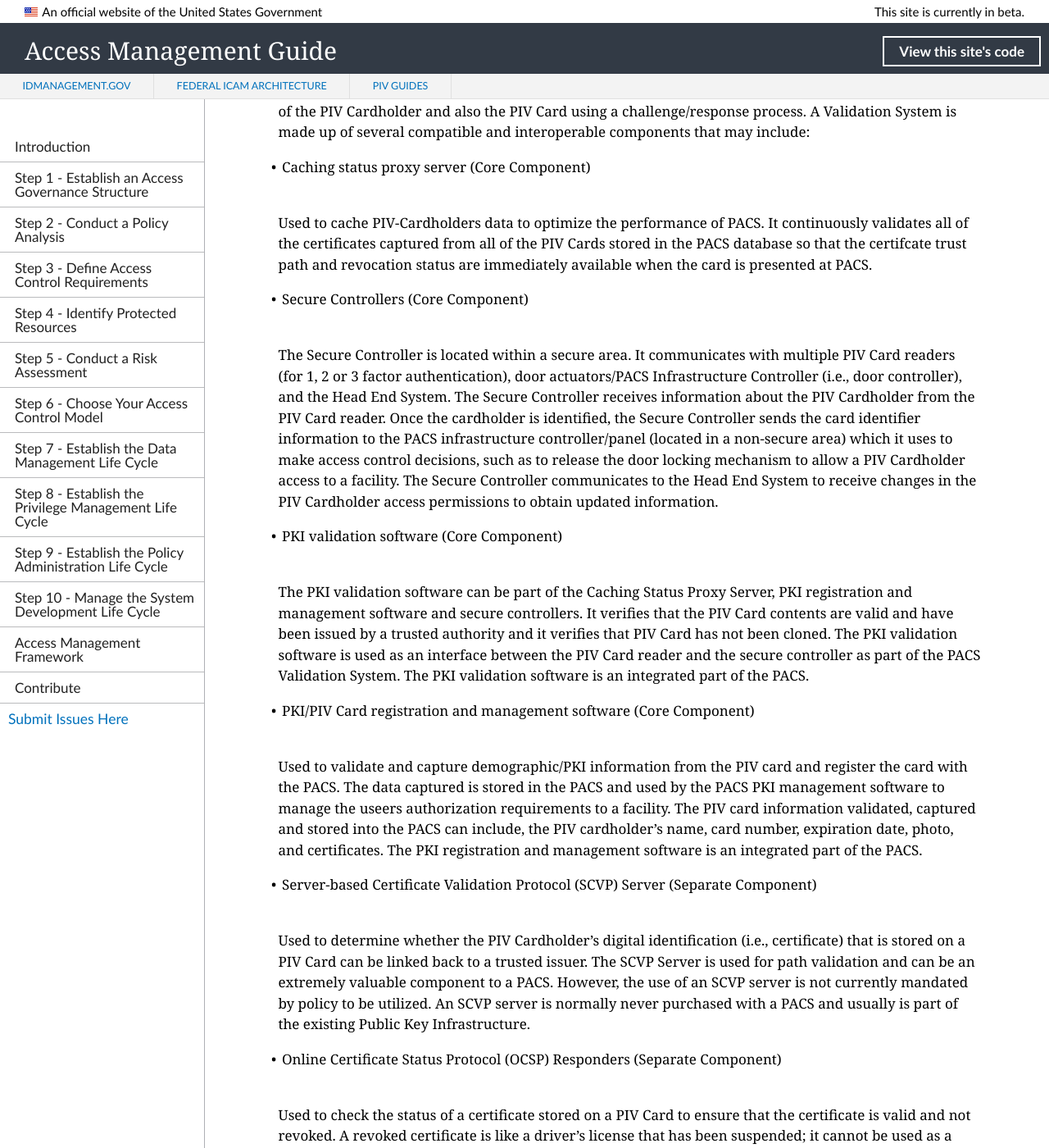
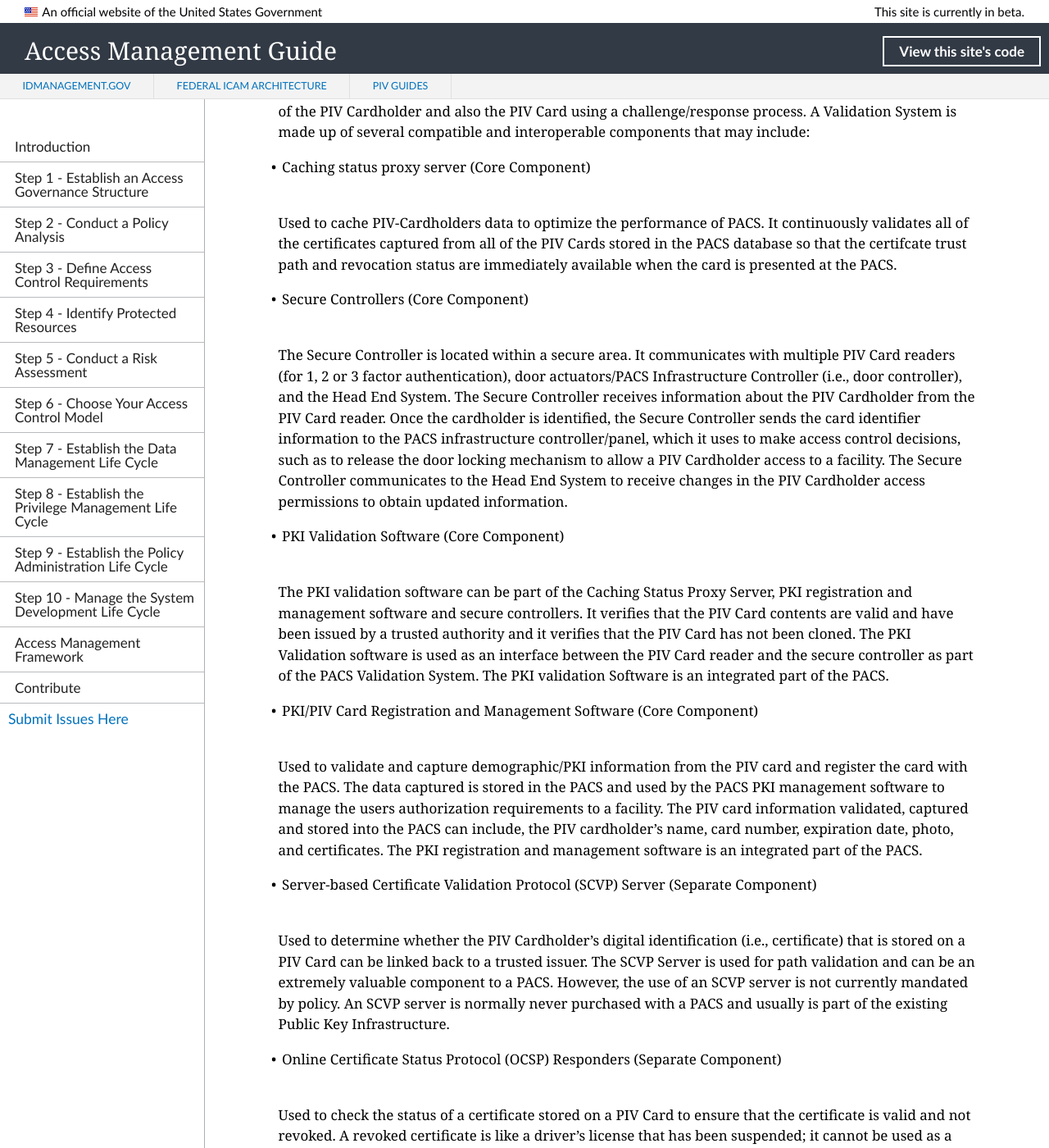
Before and after one commit to GSA/ficam-access, a Jekyll site: the page built from pages/PACS-guide.md, in a window 1280 px wide and 1400 px high, scrolled down 7323 px. Shown: the whole window at 82% size. Built offline with Jekyll 4.4.1, drawn with Linux system fonts in a browser that asks for light colours; nearby versions of some CDN libraries; some of the changed text lies outside the part shown.

Commit message:
Check information
Reviewed and fixed errors

```diff
--- a/pages/PACS-guide.md
+++ b/pages/PACS-guide.md
@@ -77,7 +77,7 @@ NIST FIPS 201 provided the opportunity to migrate building access systems from L
 
 * PIV compliant PACS allow Federal employees and contractors to utilize the same PIV card for physical access into all Federal facilities for which they are authorized.
 
-* Creates standardization and promotes interoperability within the Federal Government by Integrating several disparate PACSs into an enterprise system
+* Creates standardization and promotes interoperability within the Federal Government by integrating several disparate PACSs into an enterprise system
 
 * Provides a system that promotes trust and create efficiency by rapidly authenticating credentials electronically for entering and exiting Federal facilities
 
@@ -110,7 +110,7 @@ A PIV Reader (i.e., smartcard reader) is a device that provides the human interf
 *	Two Factor PIV Readers – Has a Pin Pad but no Biometric Reader
 * Three Factor PIV Readers – Has Pin Pad and Biometric Reader
 
-Example of a PIV Reader in operation: Federal employees and contractors will present their PIV Card to the PIV reader to obtain entry into a controlled Federal facility.  The PIV Reader reads the identifying information stored on the PIV Card that is associated with the individual PIV Cardholder. It then communicates that information to the PACS Validation System.  The Validation System will validate the credentials of the individual stored on the PIV Card.  The information obtained from the PIV Card will determine if the individual will be granted physical access to the facility. A PIV reader may be a wholly-integrated unit, or it may be an assembly of components including:
+Example of a PIV Reader in operation: Federal employees and contractors will present their PIV Card to the PIV Reader to obtain entry into a controlled Federal facility.  The PIV Reader reads the identifying information stored on the PIV Card that is associated with the individual PIV Cardholder. It then communicates that information to the PACS Validation System.  The Validation System will validate the credentials of the individual stored on the PIV Card.  The information obtained from the PIV Card will determine if the individual will be granted physical access to the facility. A PIV Reader may be a wholly-integrated unit, or it may be an assembly of components including:
 
 * Contact Reader (Core Component)
 
@@ -153,23 +153,23 @@ The PACS Validation System provides the necessary functions to perform identific
 
 *	Caching status proxy server (Core Component)
 
-Used to cache PIV-Cardholders data to optimize the performance of PACS.  It continuously validates all of the certificates captured from all of the PIV Cards stored in the PACS database so that the certifcate trust path and revocation status are immediately available when the card is presented at PACS.
+Used to cache PIV-Cardholders data to optimize the performance of PACS.  It continuously validates all of the certificates captured from all of the PIV Cards stored in the PACS database so that the certifcate trust path and revocation status are immediately available when the card is presented at the PACS.
 
 *	Secure Controllers (Core Component)
 
-The Secure Controller is located within a secure area.  It communicates with multiple PIV Card readers (for 1, 2 or 3 factor authentication), door actuators/PACS Infrastructure Controller (i.e., door controller), and the Head End System.  The Secure Controller receives information about the PIV Cardholder from the PIV Card reader.  Once the cardholder is identified, the Secure Controller sends the card identifier information to the PACS infrastructure controller/panel (located in a non-secure area) which it uses to make access control decisions, such as to release the door locking mechanism to allow a PIV Cardholder access to a facility.  The Secure Controller communicates to the Head End System to receive changes in the PIV Cardholder access permissions to obtain updated information.
+The Secure Controller is located within a secure area.  It communicates with multiple PIV Card readers (for 1, 2 or 3 factor authentication), door actuators/PACS Infrastructure Controller (i.e., door controller), and the Head End System.  The Secure Controller receives information about the PIV Cardholder from the PIV Card reader.  Once the cardholder is identified, the Secure Controller sends the card identifier information to the PACS infrastructure controller/panel, which it uses to make access control decisions, such as to release the door locking mechanism to allow a PIV Cardholder access to a facility.  The Secure Controller communicates to the Head End System to receive changes in the PIV Cardholder access permissions to obtain updated information.
 
-*	PKI validation software (Core Component)
+*	PKI Validation Software (Core Component)
 
-The PKI validation software can be part of the Caching Status Proxy Server, PKI registration and management software and secure controllers.  It verifies that the PIV Card contents are valid and have been issued by a trusted authority and it verifies that PIV Card has not been cloned.   The PKI validation software is used as an interface between the PIV Card reader and the secure controller as part of the PACS Validation System.  The PKI validation software is an integrated part of the PACS.
+The PKI validation software can be part of the Caching Status Proxy Server, PKI registration and management software and secure controllers.  It verifies that the PIV Card contents are valid and have been issued by a trusted authority and it verifies that the PIV Card has not been cloned.   The PKI Validation software is used as an interface between the PIV Card reader and the secure controller as part of the PACS Validation System.  The PKI validation Software is an integrated part of the PACS.
 
-*	PKI/PIV Card registration and management software (Core Component)
+*	PKI/PIV Card Registration and Management Software (Core Component)
 
-Used to validate and capture demographic/PKI information from the PIV card and register the card with the PACS.  The data captured is stored in the PACS and used by the PACS PKI management software to manage the useers authorization requirements to a facility.  The PIV card information validated, captured and stored into the PACS can include, the PIV cardholder's name, card number, expiration date, photo, and certificates.  The PKI registration and management software is an integrated part of the PACS.
+Used to validate and capture demographic/PKI information from the PIV card and register the card with the PACS.  The data captured is stored in the PACS and used by the PACS PKI management software to manage the users authorization requirements to a facility.  The PIV card information validated, captured and stored into the PACS can include, the PIV cardholder's name, card number, expiration date, photo, and certificates.  The PKI registration and management software is an integrated part of the PACS.
 
 *	Server-based Certificate Validation Protocol (SCVP) Server (Separate Component)
 
-Used to determine whether the PIV Cardholder’s digital identification (i.e., certificate) that is stored on a PIV Card can be linked back to a trusted issuer. The SCVP Server is used for path validation and can be an extremely valuable component to a PACS. However, the use of an SCVP server is not currently mandated by policy to be utilized.  An SCVP server is normally never purchased with a PACS and usually is part of the existing Public Key Infrastructure.
+Used to determine whether the PIV Cardholder’s digital identification (i.e., certificate) that is stored on a PIV Card can be linked back to a trusted issuer. The SCVP Server is used for path validation and can be an extremely valuable component to a PACS. However, the use of an SCVP server is not currently mandated by policy.  An SCVP server is normally never purchased with a PACS and usually is part of the existing Public Key Infrastructure.
 
 *	Online Certificate Status Protocol (OCSP) Responders (Separate Component)
 
@@ -180,7 +180,7 @@ The PACS Infrastructure is made up of many compatible and interoperable hardware
 
 *	Controller (field panels or door controllers) - (Core Component)
 
-The PACS Infrastructure Controller controls the door (i.e., door locking mechanism).  The PACS Infrastructure Controller receives card identifier information about the PIV Cardholder from Secure Controller, which it uses to make access control decisions, such as to release the door locking mechanism to allow a PIV Cardholder access to a facility.
+The PACS Infrastructure Controller controls the door (i.e., door locking mechanism).  The PACS Infrastructure Controller receives card identifier information about the PIV Cardholder from the Secure Controller, which it uses to make access control decisions, such as to release the door locking mechanism to allow a PIV Cardholder access to a facility.
 
 * PACS Application and Head End System (Core Component)
 
```
Also changed, not shown: other parts of pages/PACS-guide.md (+3 -3 lines).
